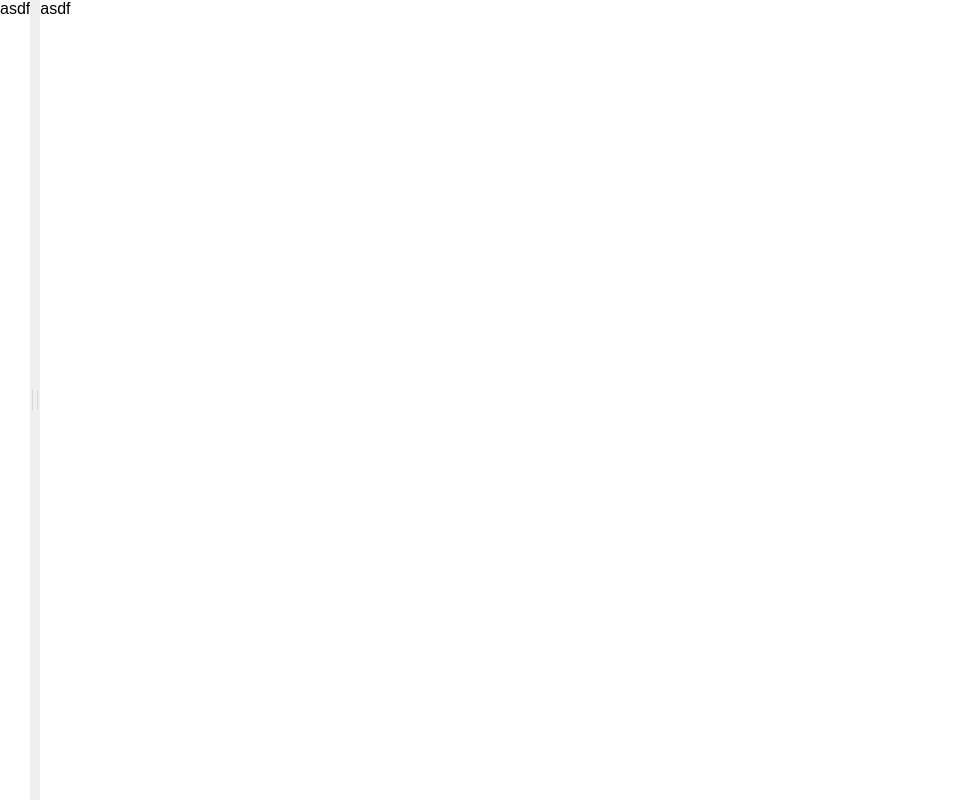
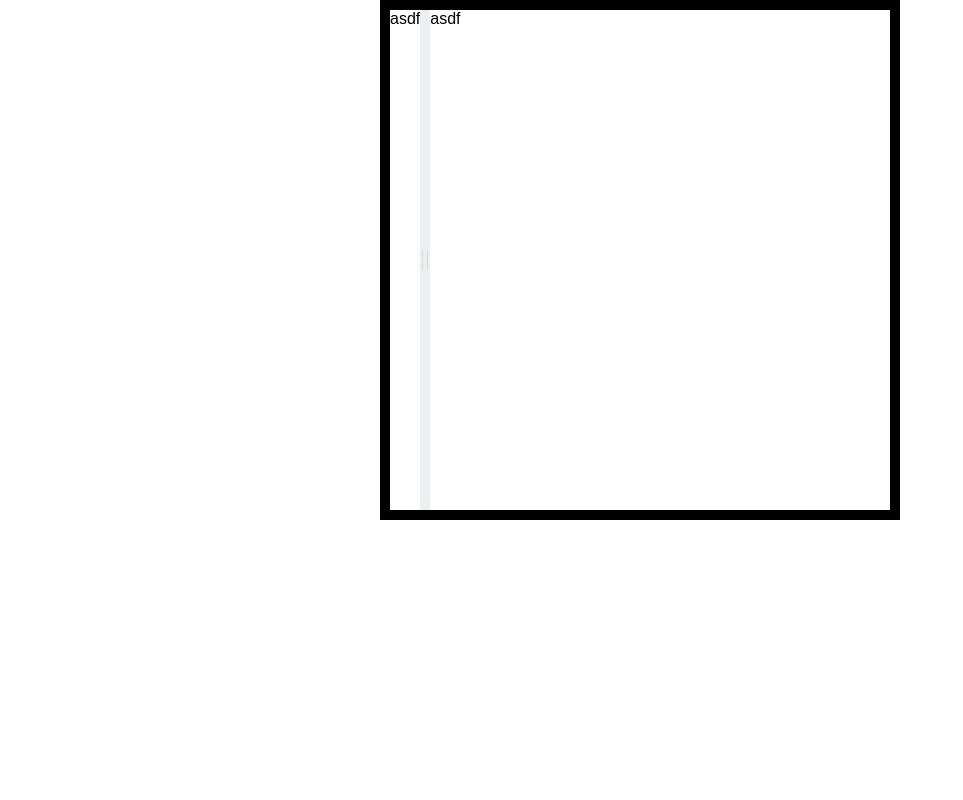
Before and after one commit to martinnov92/React-Split-Screen, a React (Create React App) app: page / in a window 1280 px wide. Shown: the whole page, without its empty margins (0-963 px from the left). Built offline with nearby package versions, Linux system fonts and the light colour scheme.

Commit message:
dragging state

```diff
--- a/src/SplitScreen/SplitScreen.tsx
+++ b/src/SplitScreen/SplitScreen.tsx
@@ -1,9 +1,12 @@
 import * as React from 'react';
+import * as ReactDOM from 'react-dom';
 import SplitPane from './SplitPane';
-// import { unselect } from './';
+import { unselect } from './';
 import './index.css';
 
 // [ ] funkční resize
+// [ ] vypočítání šířky primaryPane z primaryPaneInitSize
+// [ ] vypočítání max width
 // [ ] zavolání resizu po dokončení resizování
 // [ ] vytvoření custom eventy, na kterou budou moci reagovat ostatní komponenty v aplikaci
 // [ ] možnost zaklapnutí splitteru (přes custom eventu?, nebo přes metodu a ref?)
@@ -17,6 +20,10 @@ interface SplitScreenProps {
      * @param {string} primaryPaneInitSize Value of width/height in px or %
      */
     primaryPaneInitSize?: string;
+    /**
+     * @param {string} primaryPaneInitSize Value of width/height in % (will be calculated)
+     */
+    primaryPaneMaxSize?: Number;
 
     // class names for layout
     layoutClassName?: string;
@@ -26,20 +33,72 @@ interface SplitScreenProps {
 }
 
 interface SplitScreenState {
-
+    dragging?: boolean;
 }
 
 export default class SplitScreen extends React.Component<SplitScreenProps, SplitScreenState> {
     static defaultProps = {
-        vertical: true
+        vertical: true,
+        primaryPaneInitSize: '50%'
     };
+
+    layout: HTMLDivElement;
+    resizer: HTMLDivElement;
 
     constructor() {
         super();
 
         this.state = {
+            dragging: false
+        };
 
-        };
+        this.handleMouseUp = this.handleMouseUp.bind(this);
+        this.handleMouseDown = this.handleMouseDown.bind(this);
+        this.handleMouseMove = this.handleMouseMove.bind(this);
+    }
+
+    componentDidMount() {
+        // add calculation on resize
+        window.addEventListener('resize', () => false);
+    }
+
+    handleMouseDown(evt?: React.MouseEvent<HTMLDivElement>) {
+        // when div is pressed => add event listeners
+        document.addEventListener('mousemove', this.handleMouseMove);
+        document.addEventListener('mouseup', this.handleMouseUp);
+
+        // clear selection
+        unselect();
+        this.setState({
+            dragging: true
+        });
+    }
+
+    handleMouseUp(evt: MouseEvent) {
+        // when button on mouse is released => remove event listeners
+        document.removeEventListener('mousemove', this.handleMouseMove);
+        document.removeEventListener('mouseup', this.handleMouseUp);
+
+        // clear selection
+        unselect();
+        this.setState({
+            dragging: false
+        });
+    }
+
+    handleMouseMove(evt: MouseEvent) {
+        if (!this.state.dragging) {
+            return;
+        }
+
+        // clear selection
+        unselect();
+
+        // get mouse position
+        const layoutRect = ReactDOM.findDOMNode(this.layout).getBoundingClientRect();
+        const resizerRect = ReactDOM.findDOMNode(this.resizer).getBoundingClientRect();
+
+        console.log(evt.clientX, evt.clientY, layoutRect, resizerRect);
     }
 
     render() {
@@ -54,18 +113,35 @@ export default class SplitScreen extends React.Component<SplitScreenProps, Split
             !vertical && 'rss-horizontal'
         ].filter((className) => className !== null).join(' ');
 
+        console.log(this.state);
         return (
             <div
                 className={layoutClassName}
+                ref={(div: HTMLDivElement) => this.layout = div}
             >
                 {
                     children && childrenCount > 1
                     ? [
-                        <SplitPane key={'pane-1'}>{children[0]}</SplitPane>,
-                        <div key={'rss-resizer'} className={`rss-resizer`}>
+                        <SplitPane
+                            key={'pane-1'}
+                        >
+                            {children[0]}
+                        </SplitPane>,
+
+                        <div
+                            key={'rss-resizer'}
+                            className={`rss-resizer`}
+                            ref={(div: HTMLDivElement) => this.resizer = div}
+                            onMouseDown={this.handleMouseDown}
+                        >
                             <div className="rss-resizer--drag" />
                         </div>,
-                        <SplitPane key={'pane-2'}>{children[1]}</SplitPane>
+
+                        <SplitPane
+                            key={'pane-2'}
+                        >
+                            {children[1]}
+                        </SplitPane>
                     ]
                     : <SplitPane>{children && children[0]}</SplitPane>
                 }
--- a/src/index.css
+++ b/src/index.css
@@ -3,3 +3,11 @@ body {
   padding: 0;
   font-family: sans-serif;
 }
+
+.App {
+  width: 500px;
+  height: 500px;
+  border: 10px solid black;
+  margin: 0 auto;
+  position: relative;
+}
```
